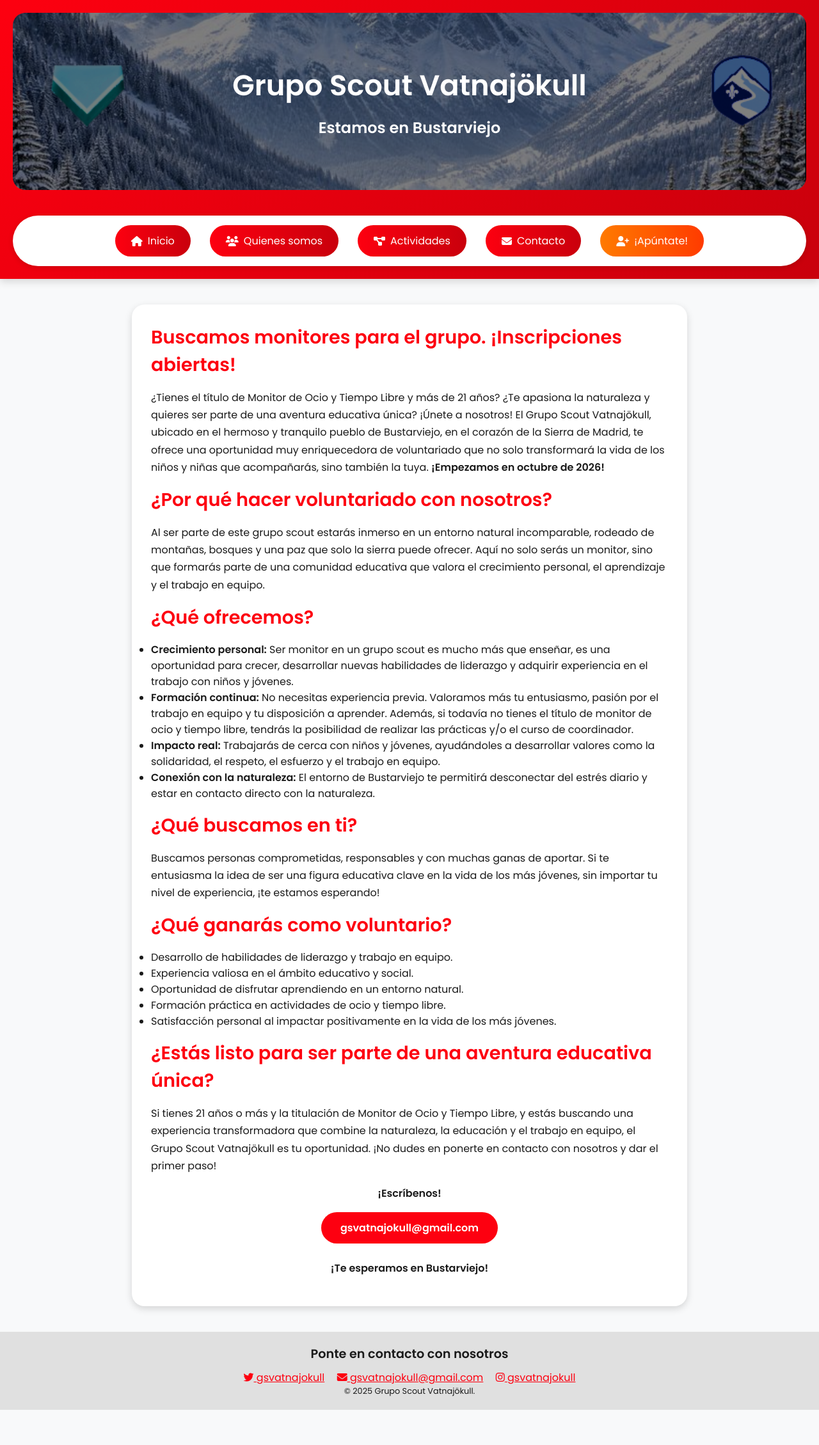
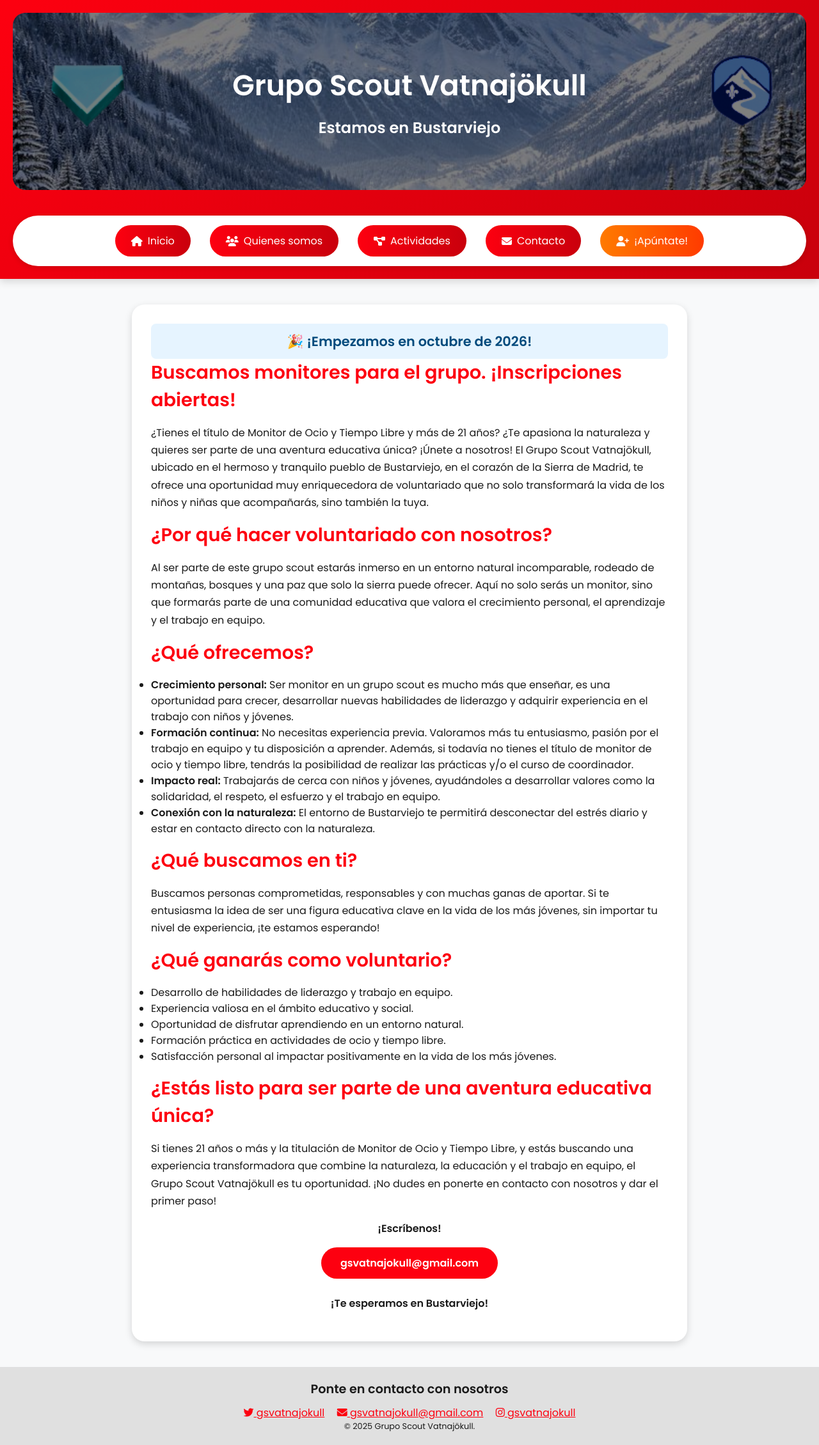
Before and after one commit to gsvatnajokull/gsvatnajokull.github.io, a Jekyll site: the page index.html, which Jekyll copies as it is, in a window 1280 px wide. Shown: the whole page at 64% size. Built offline with Jekyll 4.4.1, drawn with Linux system fonts in a browser that asks for light colours; before the commit the page ends 2204 px from its top, so only the background shows below that.

Commit message:
anuncio index

```diff
--- a/index.html
+++ b/index.html
@@ -34,6 +34,9 @@
 
   <main>
     <section class="section">
+      <div class="anuncio-destacado">
+        🎉 ¡Empezamos en <strong>octubre de 2026</strong>!
+      </div>
       <h2>Buscamos monitores para el grupo. ¡Inscripciones abiertas!</h2>
         <p>
             ¿Tienes el título de Monitor de Ocio y Tiempo Libre y más de 21 años? ¿Te apasiona la
--- a/mystyle.css
+++ b/mystyle.css
@@ -558,3 +558,13 @@ footer {
         padding: 30px;
     }
 }
+
+.anuncio-destacado {
+  background: #e6f4ff;
+  color: #004a7c;
+  padding: 12px;
+  border-radius: 8px;
+  text-align: center;
+  font-size: 1.3rem;
+  font-weight: bold;
+}
```
Also changed, not shown: other parts of index.html (+1 -1 lines).
